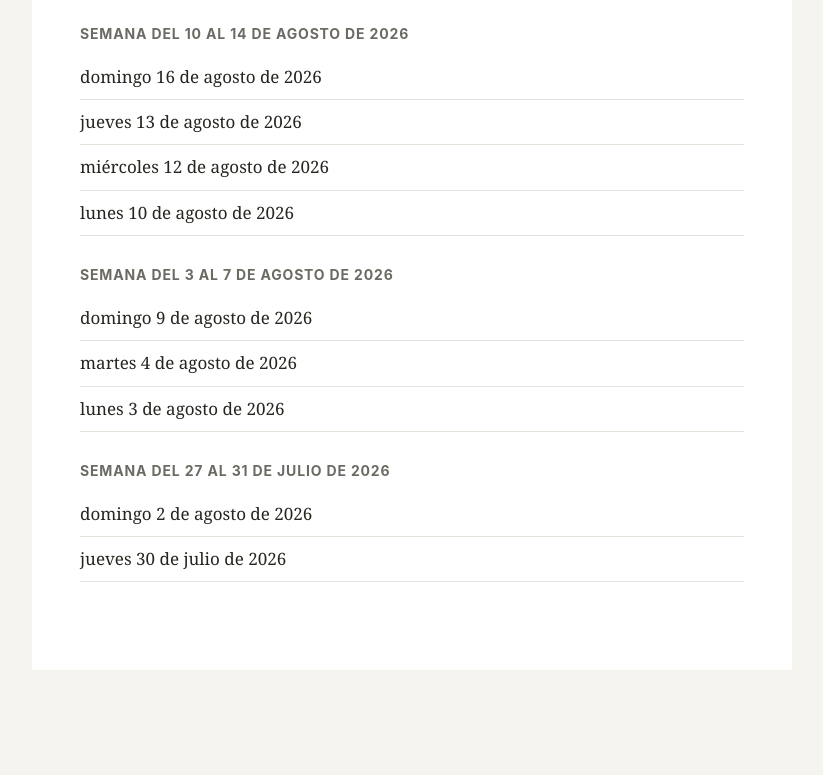
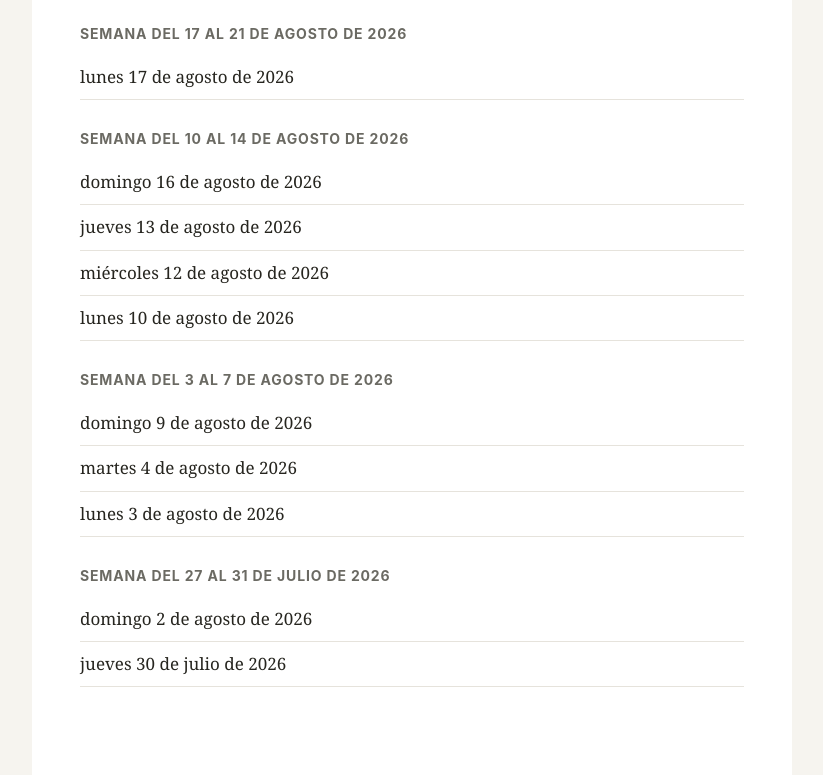
Before and after one commit to canaldis/prensa-diaria, a plain HTML site: page prensa/index.html in a window 1280 px wide. Shown: the part 142-917 px from the top of the page, without its empty margins (228-1051 px from the left). Before the commit the page ends 812 px from the top, so only its background shows below. Drawn offline with Linux system fonts and the light colour scheme.

Commit message:
Prensa diaria: prensa/index.html

```diff
--- a/prensa/index.html
+++ b/prensa/index.html
@@ -25,6 +25,12 @@
   <p class="kicker">Prensa diaria</p>
   <h1>Archivo por días</h1>
     <section class="semana">
+      <h2>Semana del 17 al 21 de agosto de 2026</h2>
+      <ul>
+      <li><a href="2026-08-17.html">lunes 17 de agosto de 2026</a></li>
+      </ul>
+    </section>
+    <section class="semana">
       <h2>Semana del 10 al 14 de agosto de 2026</h2>
       <ul>
       <li><a href="2026-08-16.html">domingo 16 de agosto de 2026</a></li>
```
